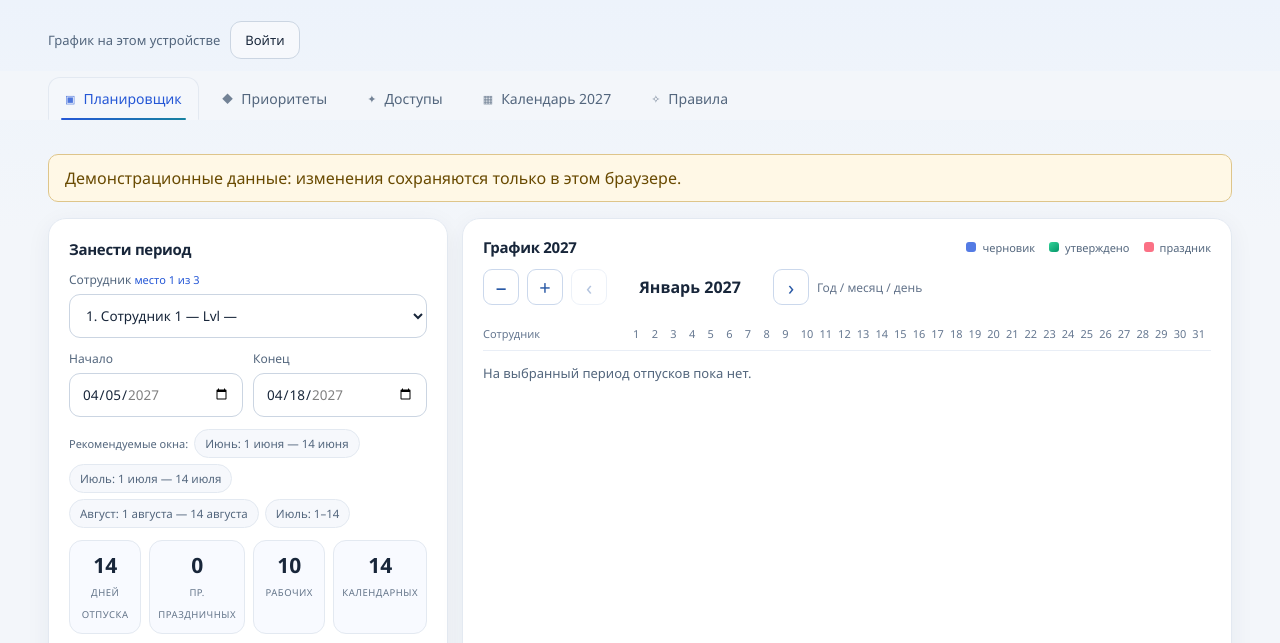
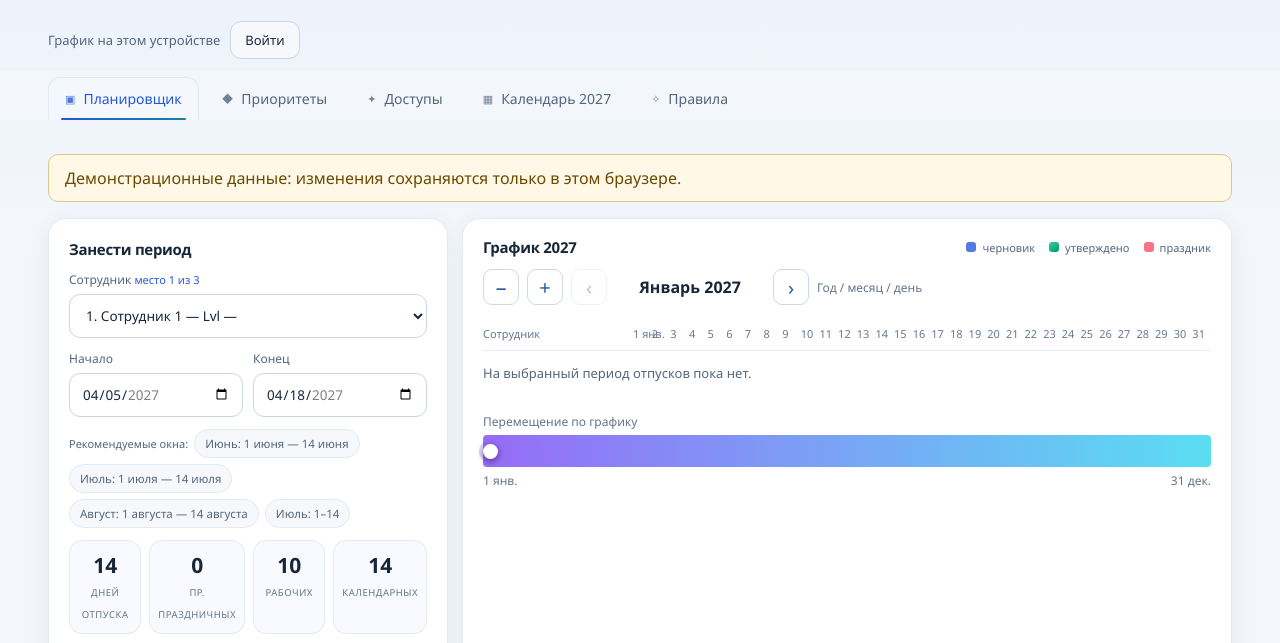
Before and after one commit to videoxiter/otp-vacation-site, a plain HTML site: page app/index.html in a window 1280 px wide. Both pictures are taken after a click on the button "Увеличить масштаб". Shown: the part 149-792 px from the top of the page. Drawn offline with Linux system fonts and the light colour scheme.

Commit message:
Обновить сайт

```diff
--- a/app/light.css
+++ b/app/light.css
@@ -107,9 +107,13 @@ body::before { background: linear-gradient(180deg, #e9f1fc, #f3f6fa 380px); }
 .zoom-track { position:relative; height:24px; background:repeating-linear-gradient(90deg,#eef3fa 0,#eef3fa 1px,transparent 1px,transparent 8.333%); }
 .zoom-bar { position:absolute; top:4px; height:16px; background:#76a8f5; border-radius:5px; min-width:3px; }
 .zoom-bar.confirmed { background:#398c78; }
+.zoom-slider { display:grid; gap:5px; margin:18px 0 4px; color:#64748b; font-size:12px; }
+.zoom-slider input { width:100%; min-height:32px; margin:0; accent-color:#4678dd; cursor:grab; touch-action:pan-x; }
+.zoom-slider input:active { cursor:grabbing; }
+.zoom-slider-ends { display:flex; justify-content:space-between; }
 #gantt[hidden] { display:none; }
-.pick-reference { display:grid; gap:16px; margin-top:20px; }
-.reference-card { padding:20px; }
+.pick-reference { display:grid; grid-template-columns:minmax(0,1fr); gap:16px; margin-top:20px; }
+.reference-card { min-width:0; padding:20px; }
 .reference-card summary { cursor:pointer; font-weight:700; font-size:18px; }
 .reference-card li { margin:8px 0; }
 .reference-months { display:grid; grid-template-columns:repeat(auto-fit,minmax(190px,1fr)); gap:14px; }
--- a/app/timeline.js
+++ b/app/timeline.js
@@ -6,14 +6,19 @@
   const day = value => Math.round((new Date(value + 'T00:00:00') - new Date(2027, 0, 1)) / 86400000);
   window.vacationTimeline = function (root, getPeriods) {
     let zoom = 0, selected = 0;
+    root.innerHTML = '<div class="zoom-content"></div><label class="zoom-slider"><span>Перемещение по графику</span><input type="range" min="0" max="364" value="0" step="1" aria-label="Перемещение по датам 2027 года"><span class="zoom-slider-ends"><span>1 янв.</span><span>31 дек.</span></span></label>';
+    const content = root.querySelector('.zoom-content');
+    const slider = root.querySelector('input[type=range]');
     function draw() {
       const current = date(selected), month = current.getMonth();
-      const first = zoom === 0 ? 0 : zoom === 1 ? day(`2027-${String(month + 1).padStart(2,'0')}-01`) : selected;
-      const length = zoom === 0 ? 365 : zoom === 1 ? new Date(2027, month + 1, 0).getDate() : 1;
-      const title = zoom === 0 ? 'Весь 2027 год' : zoom === 1 ? months[month] + ' 2027' : current.toLocaleDateString('ru-RU', {day:'numeric', month:'long', year:'numeric'});
+      const first = zoom === 0 ? 0 : selected;
+      const length = zoom === 0 ? 365 : zoom === 1 ? Math.min(31, 365 - first) : 1;
+      const end = date(first + length - 1);
+      const shortDate = d => d.toLocaleDateString('ru-RU', {day:'numeric', month:'short'});
+      const title = zoom === 0 ? 'Весь 2027 год' : zoom === 1 ? (current.getDate() === 1 && end.getMonth() === month && end.getDate() === new Date(2027, month + 1, 0).getDate() ? months[month] + ' 2027' : `${shortDate(current)} — ${shortDate(end)} 2027`) : current.toLocaleDateString('ru-RU', {day:'numeric', month:'long', year:'numeric'});
       const data = getPeriods().filter(p => /^2027-\d\d-\d\d$/.test(p.start) && /^2027-\d\d-\d\d$/.test(p.end));
       const names = [...new Set(data.map(p => p.name))];
-      const headings = zoom === 0 ? months.map((m, i) => `<span style="left:${day(`2027-${String(i+1).padStart(2,'0')}-01`)/365*100}%">${m.slice(0,3)}</span>`).join('') : zoom === 1 ? Array.from({length}, (_,i) => `<span style="left:${i/length*100}%">${i+1}</span>`).join('') : '<span>Занятость за день</span>';
+      const headings = zoom === 0 ? months.map((m, i) => `<span style="left:${day(`2027-${String(i+1).padStart(2,'0')}-01`)/365*100}%">${m.slice(0,3)}</span>`).join('') : zoom === 1 ? Array.from({length}, (_,i) => { const d = date(first+i); return `<span style="left:${i/length*100}%" title="${shortDate(d)}">${d.getDate() === 1 ? shortDate(d) : d.getDate()}</span>`; }).join('') : '<span>Занятость за день</span>';
       const rows = names.map(name => {
         const bars = data.filter(p => p.name === name && day(p.end) >= first && day(p.start) < first + length).map(p => {
           const start = Math.max(first, day(p.start)), end = Math.min(first + length - 1, day(p.end));
@@ -24,15 +29,18 @@
       }).join('');
       const visible = data.filter(p => day(p.end) >= first && day(p.start) < first + length);
       const list = visible.map(p => `<li>${esc(p.name)}: ${esc(p.start.split('-').reverse().join('.'))} — ${esc(p.end.split('-').reverse().join('.'))}</li>`).join('');
-      root.innerHTML = `<div class="zoom-controls"><button type="button" data-action="out" aria-label="Уменьшить масштаб" ${zoom===0?'disabled':''}>−</button><button type="button" data-action="in" aria-label="Увеличить масштаб" ${zoom===2?'disabled':''}>+</button><button type="button" data-action="prev" aria-label="Предыдущий период" ${zoom===0 || first===0?'disabled':''}>‹</button><strong aria-live="polite">${title}</strong><button type="button" data-action="next" aria-label="Следующий период" ${zoom===0 || first+length>=365?'disabled':''}>›</button><span>Год / месяц / день</span></div><div class="zoom-scroll"><div class="zoom-chart"><div class="zoom-row zoom-heading"><div>Сотрудник</div><div class="zoom-axis">${headings}</div></div>${rows || '<p class="muted">На выбранный период отпусков пока нет.</p>'}</div></div>${list ? `<details><summary>Даты выбранных периодов</summary><ul>${list}</ul></details>` : ''}`;
-      root.querySelectorAll('button').forEach(button => button.addEventListener('click', () => {
+      content.innerHTML = `<div class="zoom-controls"><button type="button" data-action="out" aria-label="Уменьшить масштаб" ${zoom===0?'disabled':''}>−</button><button type="button" data-action="in" aria-label="Увеличить масштаб" ${zoom===2?'disabled':''}>+</button><button type="button" data-action="prev" aria-label="Предыдущий период" ${zoom===0 || first===0?'disabled':''}>‹</button><strong aria-live="polite">${title}</strong><button type="button" data-action="next" aria-label="Следующий период" ${zoom===0 || first+length>=365?'disabled':''}>›</button><span>Год / месяц / день</span></div><div class="zoom-scroll"><div class="zoom-chart"><div class="zoom-row zoom-heading"><div>Сотрудник</div><div class="zoom-axis">${headings}</div></div>${rows || '<p class="muted">На выбранный период отпусков пока нет.</p>'}</div></div>${list ? `<details><summary>Даты выбранных периодов</summary><ul>${list}</ul></details>` : ''}`;
+      slider.value = selected;
+      slider.setAttribute('aria-valuetext', current.toLocaleDateString('ru-RU', {day:'numeric', month:'long', year:'numeric'}));
+      content.querySelectorAll('button').forEach(button => button.addEventListener('click', () => {
         const action = button.dataset.action;
         if (action === 'in') zoom++; if (action === 'out') zoom--;
-        if (action === 'prev') selected = zoom === 1 ? day(`${2027}-${String(month).padStart(2,'0')}-01`) : selected - 1;
+        if (action === 'prev') selected = zoom === 1 ? Math.max(0, first - 31) : selected - 1;
         if (action === 'next') selected = zoom === 1 ? first + length : selected + 1;
         selected = Math.max(0, Math.min(364, selected)); draw();
       }));
     }
+    slider.addEventListener('input', () => { selected = Number(slider.value); if (zoom === 0) zoom = 1; draw(); });
     draw();
     return draw;
   };
```
